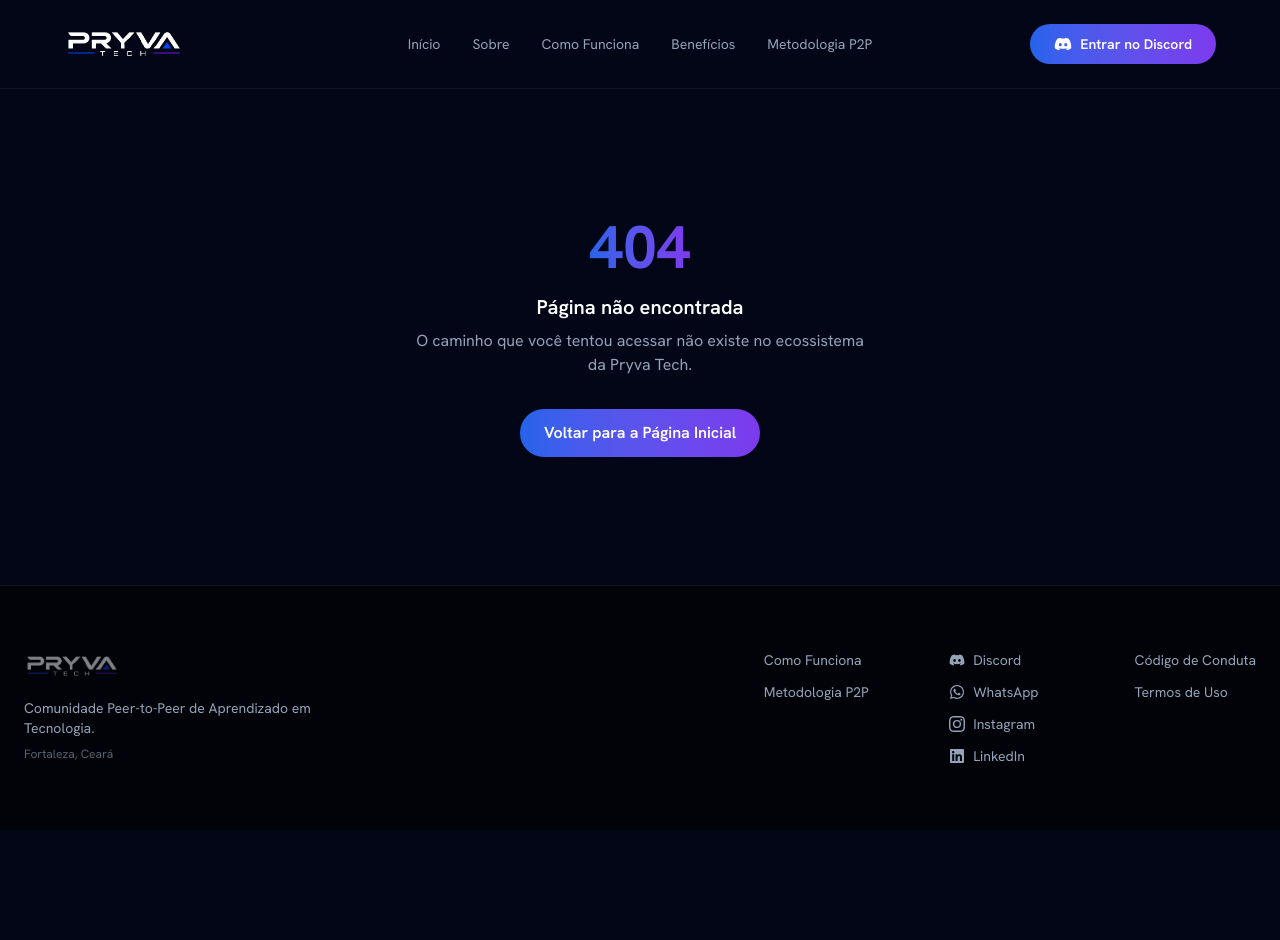
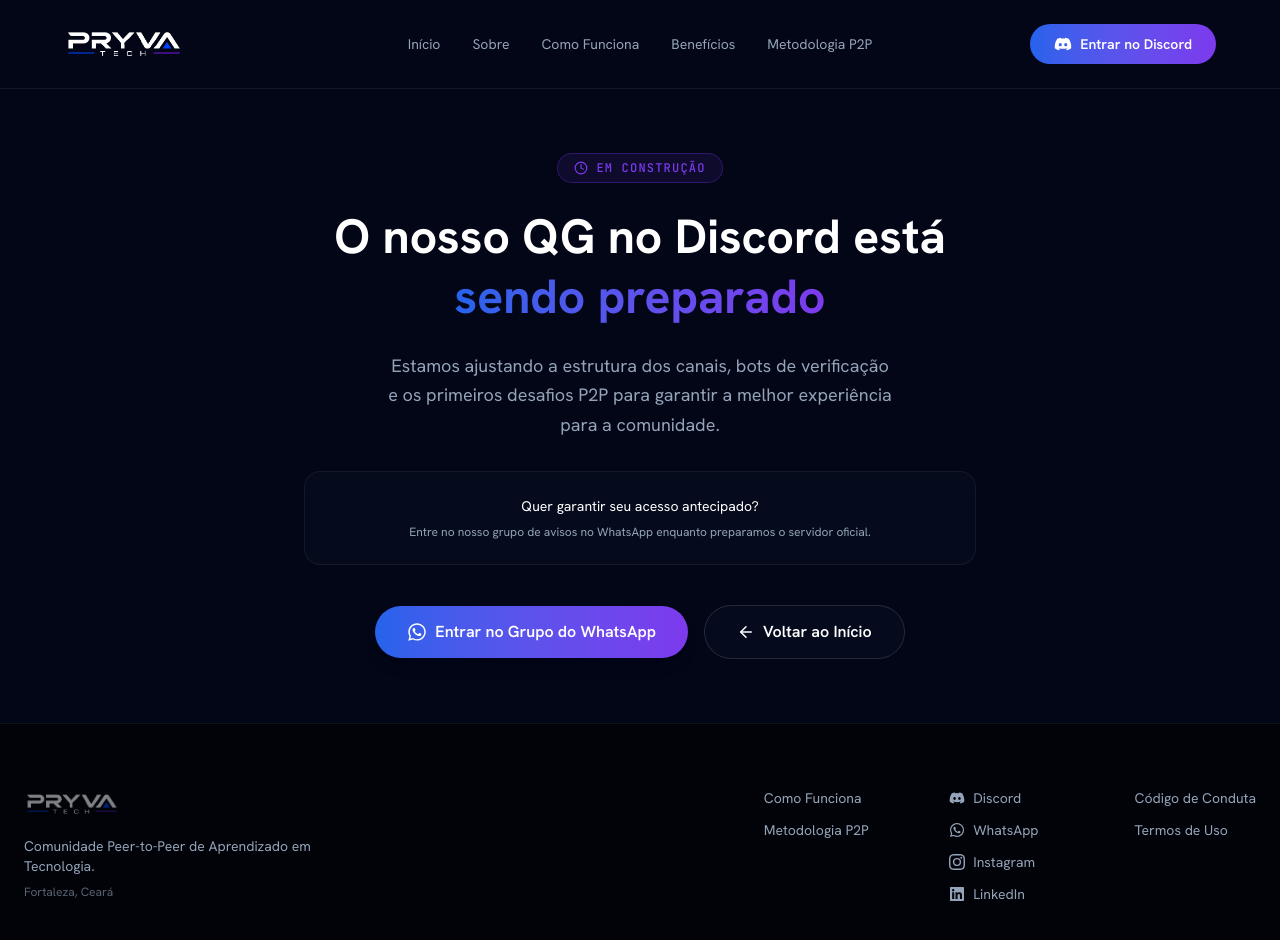
Before and after one commit to pedrosotsx/Pryva-Tech, a React (Vite) app: page /em-breve in a window 1280 px wide. Shown: the top 940 px of the page. Before the commit the page ends 830 px from the top, so only its background shows below. Built offline with nearby package versions, Linux system fonts and the light colour scheme.

Commit message:
feat(pages): adicionar pagina em construcao para o servidor do discord

```diff
--- a/src/layouts/RootLayout.tsx
+++ b/src/layouts/RootLayout.tsx
@@ -4,8 +4,8 @@
 import { Footer } from '../components/Footer';
 
 export const RootLayout: React.FC = () => {
-  const discordLink = "https://discord.gg/seu-servidor";
-  const whatsappLink = "https://wa.me/5585984542891";
+  const discordLink = "https://www.pryvatech.vercel.app/em-breve";
+  const whatsappLink = "https://chat.whatsapp.com/BN4Z32juOO11Hk64f2JjhY";
   const instagramLink = "https://instagram.com/pryvatech";
 
   return (
--- a/src/pages/About.tsx
+++ b/src/pages/About.tsx
@@ -9,7 +9,7 @@
 }
 
 export const About: React.FC = () => {
-  const discordLink = "https://discord.gg/seu-servidor";
+  const discordLink = "https://www.pryvatech.vercel.app/em-breve";
 
   const pillars: Pillar[] = [
     {
--- a/src/pages/Home.tsx
+++ b/src/pages/Home.tsx
@@ -6,8 +6,8 @@
 import { CommunityCtaSection } from '../components/CommunityCtaSection';
 
 export const Home: React.FC = () => {
-  const discordLink = "https://discord.gg/seu-servidor";
-  const whatsappLink = "https://wa.me/5585984542891";
+  const discordLink = "https://www.pryvatech.vercel.app/em-breve";
+  const whatsappLink = "https://chat.whatsapp.com/BN4Z32juOO11Hk64f2JjhY";
 
   return (
     <div className="min-h-screen bg-pryva-background text-white font-sans selection:bg-pryva-blue/30 overflow-x-hidden flex flex-col">
--- /dev/null
+++ b/src/pages/UnderConstruction.tsx
@@ -0,0 +1,59 @@
+import { Link } from 'react-router-dom';
+import { FiClock, FiArrowLeft } from 'react-icons/fi';
+import { FaWhatsapp } from 'react-icons/fa';
+
+export function UnderConstruction() {
+  const whatsappLink = "https://wa.me/5585984542891";
+
+  return (
+    <div className="w-full min-h-[75vh] flex flex-col items-center justify-center px-6 py-16 text-center">
+      <div className="max-w-2xl mx-auto flex flex-col items-center gap-6">
+
+        {/* Tag / Badge */}
+        <span className="inline-flex items-center gap-2 px-4 py-1.5 rounded-full border border-pryva-purple/30 bg-pryva-purple/10 text-xs font-mono text-pryva-purple uppercase tracking-widest">
+          <FiClock className="text-sm" /> Em Construção
+        </span>
+
+        {/* Título Principal */}
+        <h1 className="text-3xl md:text-5xl font-bold leading-tight">
+          O nosso QG no Discord está <span className="bg-gradient-to-r from-pryva-blue to-pryva-purple bg-clip-text text-transparent">sendo preparado</span>
+        </h1>
+
+        {/* Descrição */}
+        <p className="text-pryva-slate text-base md:text-lg leading-relaxed max-w-lg">
+          Estamos ajustando a estrutura dos canais, bots de verificação e os primeiros desafios P2P para garantir a melhor experiência para a comunidade.
+        </p>
+
+        {/* Card de Aviso / Status */}
+        <div className="w-full bg-pryva-surface/30 border border-pryva-slate/10 rounded-2xl p-6 my-2 flex flex-col items-center gap-2 backdrop-blur-sm">
+          <p className="text-sm text-white font-medium">
+            Quer garantir seu acesso antecipado?
+          </p>
+          <p className="text-xs text-pryva-slate">
+            Entre no nosso grupo de avisos no WhatsApp enquanto preparamos o servidor oficial.
+          </p>
+        </div>
+
+        {/* Ações / Botões */}
+        <div className="flex flex-col sm:flex-row items-center gap-4 mt-2 w-full sm:w-auto">
+          <a
+            href={whatsappLink}
+            target="_blank"
+            rel="noopener noreferrer"
+            className="flex items-center justify-center gap-2 w-full sm:w-auto py-3.5 px-8 rounded-full bg-gradient-to-r from-pryva-blue to-pryva-purple text-white font-semibold transition-transform hover:scale-[1.02] active:scale-[0.98] shadow-lg"
+          >
+            <FaWhatsapp className="text-xl" /> Entrar no Grupo do WhatsApp
+          </a>
+
+          <Link
+            to="/"
+            className="flex items-center justify-center gap-2 w-full sm:w-auto py-3.5 px-8 rounded-full border border-pryva-slate/20 bg-pryva-surface/30 hover:bg-pryva-surface/80 text-white font-semibold transition-all active:scale-[0.98]"
+          >
+            <FiArrowLeft className="text-lg" /> Voltar ao Início
+          </Link>
+        </div>
+
+      </div>
+    </div>
+  );
+}
--- a/src/routes/AppRoutes.tsx
+++ b/src/routes/AppRoutes.tsx
@@ -1,18 +1,19 @@
-import React from 'react';
 import { Routes, Route } from 'react-router-dom';
 import { RootLayout } from '../layouts/RootLayout';
 import { Home } from '../pages/Home';
+import { About } from '../pages/About';
+import { UnderConstruction } from '../pages/UnderConstruction';
 import { NotFound } from '../pages/NotFound';
-import { About } from '../pages/About';
 
-export const AppRoutes: React.FC = () => {
+export function AppRoutes() {
   return (
     <Routes>
       <Route path="/" element={<RootLayout />}>
         <Route index element={<Home />} />
         <Route path="sobre" element={<About />} />
+        <Route path="em-breve" element={<UnderConstruction />} />
         <Route path="*" element={<NotFound />} />
       </Route>
     </Routes>
   );
-};
+}
```
